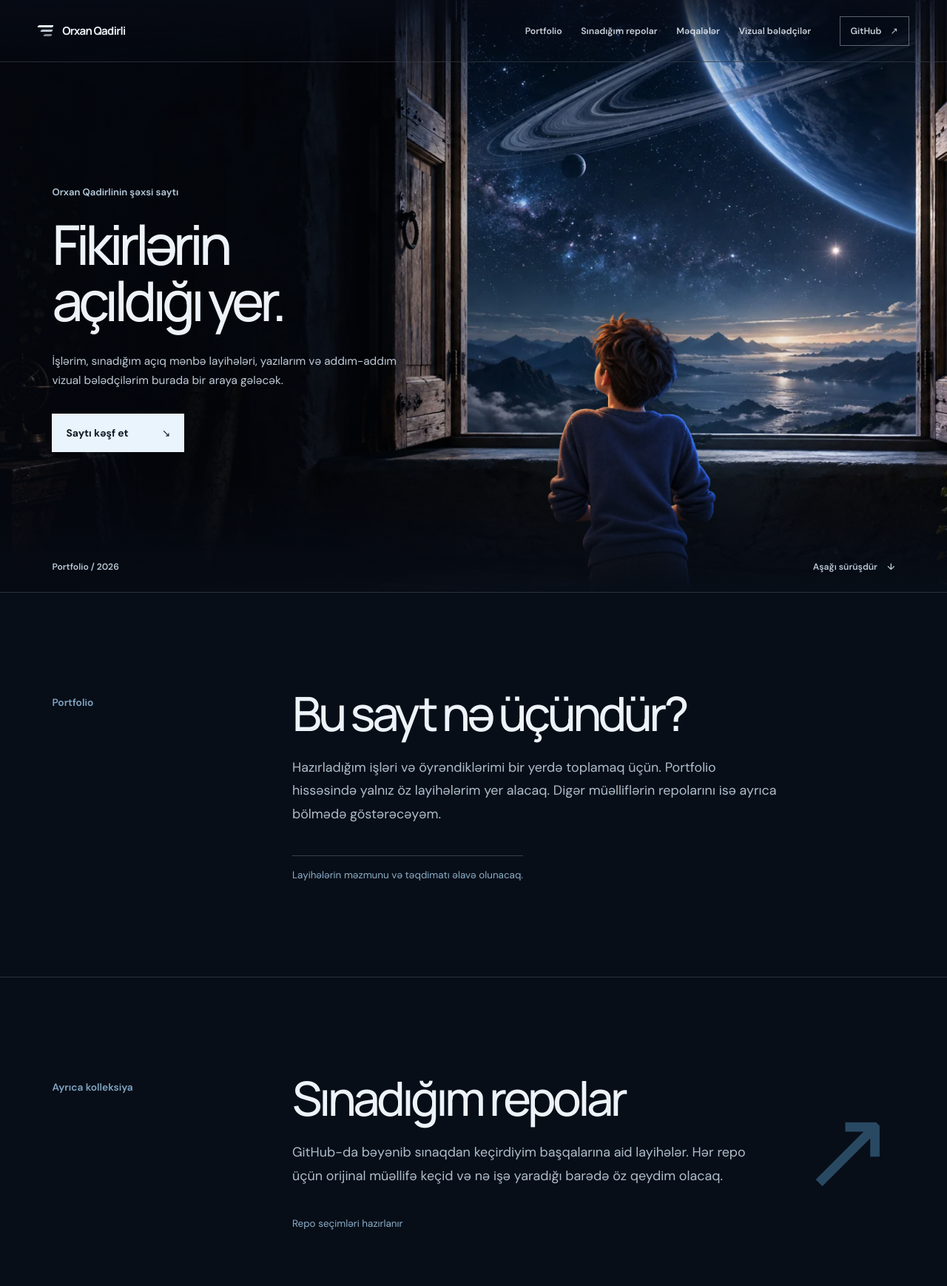
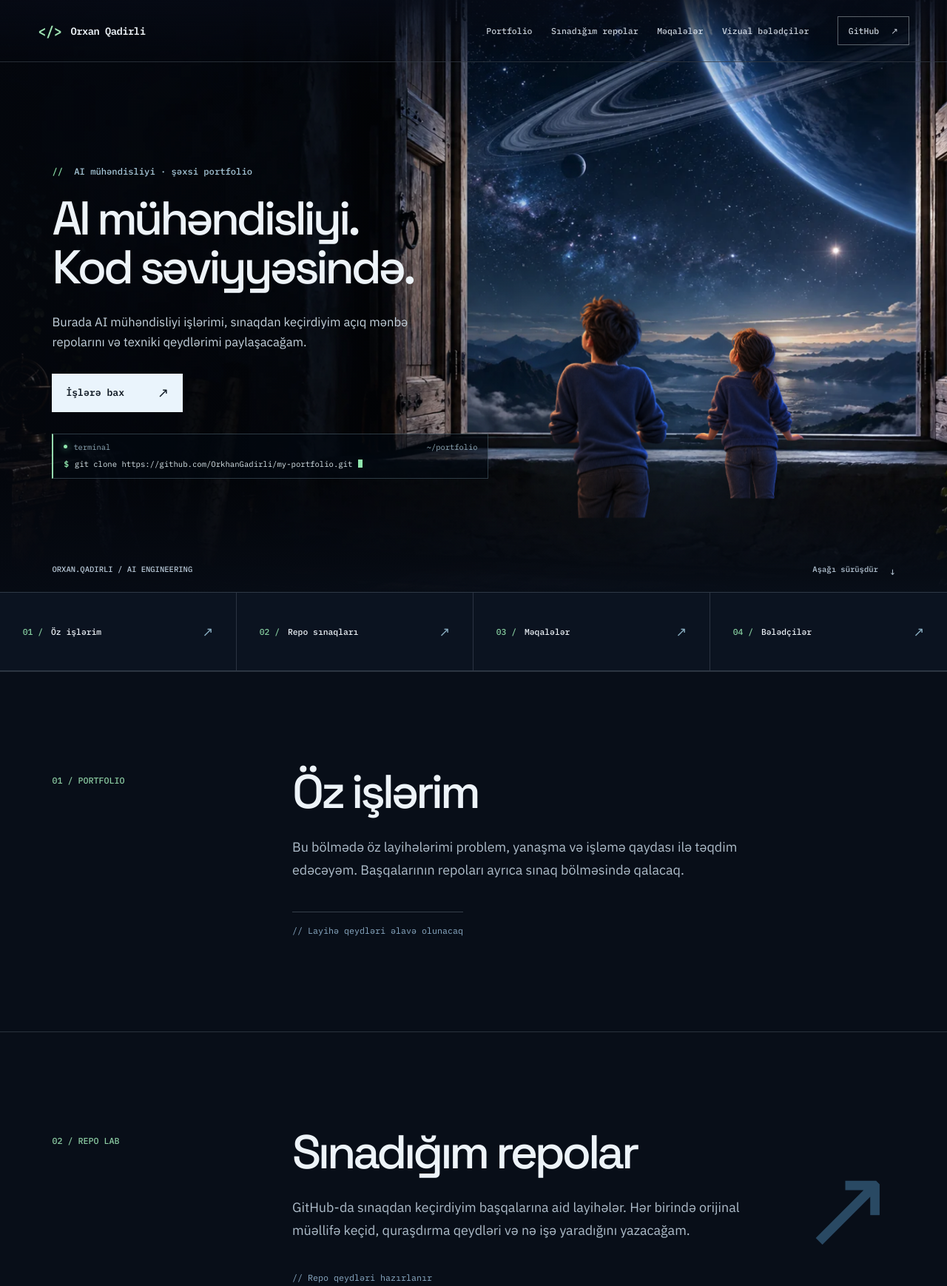
Before and after one commit to OrkhanGadirli/my-portfolio, a website built with Vite: page index.html in a window 1280 px wide. Shown: the top 1738 px of the page at 74% size. Built offline with nearby package versions, Linux system fonts and the light colour scheme; some packages are replaced by stand-ins of ours; no server answers.

Commit message:
Add companion character and engineering hero

```diff
--- a/index.html
+++ b/index.html
@@ -4,7 +4,7 @@
     <meta charset="UTF-8" />
     <meta name="viewport" content="width=device-width, initial-scale=1.0" />
     <meta name="theme-color" content="#080e18" />
-    <meta name="description" content="Orxan Qadirlinin portfolio saytı: layihələr, sınanmış repolar, məqalələr və vizual bələdçilər." />
+    <meta name="description" content="Orxan Qadirli — AI mühəndisliyi işləri, repo sınaqları, texniki məqalələr və vizual bələdçilər." />
     <title>Orxan Qadirli — Portfolio</title>
   </head>
   <body>
--- a/src/main.js
+++ b/src/main.js
@@ -4,12 +4,13 @@ import { firebaseReady } from './firebase.js'
 const app = document.querySelector('#app')
 app.dataset.firebaseReady = String(firebaseReady)
 const boyImage = `${import.meta.env.BASE_URL}scene/boy.webp`
+const girlImage = `${import.meta.env.BASE_URL}scene/girl.webp`
 
 app.innerHTML = `
   <div class="site-shell">
     <header class="site-header">
       <a class="brand" href="#top" aria-label="Orxan Qadirli — başlanğıca qayıt">
-        <span class="brand-mark" aria-hidden="true"><span></span><span></span><span></span></span>
+        <span class="brand-mark" aria-hidden="true">&lt;/&gt;</span>
         <span>Orxan Qadirli</span>
       </a>
       <nav class="primary-nav" aria-label="Əsas menyu">
@@ -28,61 +29,76 @@ app.innerHTML = `
           <div class="scene-stars"></div>
           <div class="scene-meteor"></div>
           <div class="scene-haze"></div>
-          <div class="character">
+          <div class="character character-boy">
             <img class="character-body" src="${boyImage}" alt="" width="1024" height="1536" fetchpriority="high" />
             <img class="character-head" src="${boyImage}" alt="" width="1024" height="1536" fetchpriority="high" />
+          </div>
+          <div class="character character-girl">
+            <img class="character-body" src="${girlImage}" alt="" width="1024" height="1536" fetchpriority="high" />
+            <img class="character-head" src="${girlImage}" alt="" width="1024" height="1536" fetchpriority="high" />
           </div>
           <div class="scene-vignette"></div>
         </div>
 
         <div class="hero-content">
-          <p class="hero-kicker">Orxan Qadirlinin şəxsi saytı</p>
-          <h1 id="hero-title">Fikirlərin<br />açıldığı yer.</h1>
-          <p class="hero-description">İşlərim, sınadığım açıq mənbə layihələri, yazılarım və addım-addım vizual bələdçilərim burada bir araya gələcək.</p>
-          <a class="primary-action" href="#portfolio">Saytı kəşf et <span aria-hidden="true">↘</span></a>
+          <p class="hero-kicker"><span aria-hidden="true">//</span> AI mühəndisliyi · şəxsi portfolio</p>
+          <h1 id="hero-title">AI mühəndisliyi.<br />Kod səviyyəsində.</h1>
+          <p class="hero-description">Burada AI mühəndisliyi işlərimi, sınaqdan keçirdiyim açıq mənbə repolarını və texniki qeydlərimi paylaşacağam.</p>
+          <a class="primary-action" href="#portfolio">İşlərə bax <span class="action-arrow" aria-hidden="true">↗</span></a>
+          <div class="terminal" aria-label="Portfolionun GitHub repozitoriyasını klonlama əmri">
+            <div class="terminal-title"><span class="terminal-led" aria-hidden="true"></span> terminal <span>~/portfolio</span></div>
+            <div class="terminal-command"><span class="terminal-prompt" aria-hidden="true">$</span><code>git clone https://github.com/OrkhanGadirli/my-portfolio.git</code><span class="terminal-caret" aria-hidden="true"></span></div>
+          </div>
         </div>
 
         <div class="hero-bottom">
-          <span>Portfolio / 2026</span>
-          <a href="#portfolio">Aşağı sürüşdür <span aria-hidden="true">↓</span></a>
+          <span>ORXAN.QADIRLI / AI ENGINEERING</span>
+          <a href="#portfolio">Aşağı sürüşdür <span class="scroll-arrow" aria-hidden="true">↓</span></a>
         </div>
       </section>
 
+      <nav class="route-strip" aria-label="Bölmələrə sürətli keçid">
+        <a href="#portfolio"><span>01 /</span> Öz işlərim <b aria-hidden="true">↗</b></a>
+        <a href="#repolar"><span>02 /</span> Repo sınaqları <b aria-hidden="true">↗</b></a>
+        <a href="#meqaleler"><span>03 /</span> Məqalələr <b aria-hidden="true">↗</b></a>
+        <a href="#beledciler"><span>04 /</span> Bələdçilər <b aria-hidden="true">↗</b></a>
+      </nav>
+
       <section class="intro-section content-section" id="portfolio" aria-labelledby="portfolio-title">
-        <div class="section-index">Portfolio</div>
+        <div class="section-index">01 / PORTFOLIO</div>
         <div class="section-main">
-          <h2 id="portfolio-title">Bu sayt nə üçündür?</h2>
-          <p>Hazırladığım işləri və öyrəndiklərimi bir yerdə toplamaq üçün. Portfolio hissəsində yalnız öz layihələrim yer alacaq. Digər müəlliflərin repolarını isə ayrıca bölmədə göstərəcəyəm.</p>
-          <div class="section-note">Layihələrin məzmunu və təqdimatı əlavə olunacaq.</div>
+          <h2 id="portfolio-title">Öz işlərim</h2>
+          <p>Bu bölmədə öz layihələrimi problem, yanaşma və işləmə qaydası ilə təqdim edəcəyəm. Başqalarının repoları ayrıca sınaq bölməsində qalacaq.</p>
+          <div class="section-note">// Layihə qeydləri əlavə olunacaq</div>
         </div>
       </section>
 
       <section class="content-section feature-section" id="repolar" aria-labelledby="repos-title">
-        <div class="section-index">Ayrıca kolleksiya</div>
+        <div class="section-index">02 / REPO LAB</div>
         <div class="section-main">
           <h2 id="repos-title">Sınadığım repolar</h2>
-          <p>GitHub-da bəyənib sınaqdan keçirdiyim başqalarına aid layihələr. Hər repo üçün orijinal müəllifə keçid və nə işə yaradığı barədə öz qeydim olacaq.</p>
-          <span class="text-link">Repo seçimləri hazırlanır</span>
+          <p>GitHub-da sınaqdan keçirdiyim başqalarına aid layihələr. Hər birində orijinal müəllifə keçid, quraşdırma qeydləri və nə işə yaradığını yazacağam.</p>
+          <span class="text-link">// Repo qeydləri hazırlanır</span>
         </div>
         <span class="feature-glyph" aria-hidden="true">↗</span>
       </section>
 
       <section class="content-section feature-section" id="meqaleler" aria-labelledby="articles-title">
-        <div class="section-index">Yazılar</div>
+        <div class="section-index">03 / WRITING</div>
         <div class="section-main">
           <h2 id="articles-title">Məqalələr</h2>
-          <p>Şəkilli üz qabığından açılan, rahat oxunan tam məqalələr üçün yer. İlk yazıları paylaşanda burada görünəcəklər.</p>
-          <span class="text-link">Məqalələr hazırlanır</span>
+          <p>AI, kod və infrastruktur mövzularında texniki məqalələr. Hər yazının ayrıca səhifəsi, şəkilli üz qabığı və oxunaqlı kod nümunələri olacaq.</p>
+          <span class="text-link">// İlk məqalə hazırlanır</span>
         </div>
         <span class="feature-glyph" aria-hidden="true">✳</span>
       </section>
 
       <section class="content-section feature-section" id="beledciler" aria-labelledby="guides-title">
-        <div class="section-index">Addım-addım</div>
+        <div class="section-index">04 / GUIDES</div>
         <div class="section-main">
           <h2 id="guides-title">Vizual bələdçilər</h2>
-          <p>“Lokal server necə qurulur?” kimi suallara animasiyalı, aydın cavablar. Bələdçini açanda prosesi mərhələ-mərhələ görmək mümkün olacaq.</p>
-          <span class="text-link">Bələdçilər hazırlanır</span>
+          <p>“Lokal server necə qurulur?” kimi suallara vizual cavablar. Əmrləri, mərhələləri və nəticəni animasiya ilə göstərəcəyəm.</p>
+          <span class="text-link">// Bələdçilər hazırlanır</span>
         </div>
         <span class="feature-glyph" aria-hidden="true">⌘</span>
       </section>
--- a/src/style.css
+++ b/src/style.css
@@ -1,19 +1,16 @@
-@import url('https://fonts.googleapis.com/css2?family=DM+Sans:wght@400;500;600;700&family=Manrope:wght@400;500;600;700&display=swap');
+@import url('https://fonts.googleapis.com/css2?family=IBM+Plex+Mono:wght@400;500;600&family=IBM+Plex+Sans:wght@400;500;600;700&family=Space+Grotesk:wght@400;500;600;700&display=swap');
 
-:root { font-family: 'DM Sans', sans-serif; color: #edf3f8; background: #080e18; font-synthesis: none; scroll-behavior: smooth; }
+:root { font-family: 'IBM Plex Sans', sans-serif; color: #edf3f8; background: #080e18; font-synthesis: none; scroll-behavior: smooth; }
 * { box-sizing: border-box; }
 body { min-width: 320px; margin: 0; }
 a { color: inherit; text-decoration: none; }
 a:focus-visible { outline: 2px solid #a7d5fb; outline-offset: 5px; }
 .site-shell { overflow: clip; }
 .site-header { position: absolute; z-index: 10; top: 0; left: 0; right: 0; min-height: 84px; padding-inline: clamp(24px, 4vw, 72px); display: flex; align-items: center; gap: clamp(20px, 3vw, 60px); border-bottom: 1px solid rgba(236, 246, 255, .15); background: linear-gradient(180deg, rgba(7, 11, 22, .74), rgba(7, 11, 22, .1)); }
-.brand { display: inline-flex; align-items: center; gap: 12px; white-space: nowrap; font-family: Manrope, sans-serif; font-size: .94rem; font-weight: 700; letter-spacing: -.045em; }
-.brand-mark { display: grid; width: 21px; height: 21px; align-content: center; gap: 3px; }
-.brand-mark span { display: block; height: 3px; border-radius: 9px; background: #e7f5ff; transform: skewX(-28deg); }
-.brand-mark span:nth-child(2) { width: 75%; margin-left: 4px; opacity: .8; }
-.brand-mark span:nth-child(3) { width: 50%; margin-left: 8px; opacity: .55; }
+.brand { display: inline-flex; align-items: center; gap: 12px; white-space: nowrap; font-family: 'IBM Plex Mono', monospace; font-size: .86rem; font-weight: 600; letter-spacing: -.035em; }
+.brand-mark { color: #9ee2b2; font-family: 'IBM Plex Mono', monospace; font-size: 1.17rem; font-weight: 600; }
 .primary-nav { display: flex; align-items: center; gap: clamp(16px, 2vw, 34px); margin-left: auto; }
-.primary-nav a, .header-link { font-size: .77rem; font-weight: 600; white-space: nowrap; color: rgba(239, 246, 255, .83); }
+.primary-nav a, .header-link { font-family: 'IBM Plex Mono', monospace; font-size: .72rem; font-weight: 500; white-space: nowrap; color: rgba(239, 246, 255, .83); }
 .primary-nav a:hover, .header-link:hover { color: white; }
 .header-link { padding: 11px 14px; border: 1px solid rgba(237, 243, 248, .38); }
 .header-link span { margin-left: 9px; }
@@ -25,26 +22,49 @@ a:focus-visible { outline: 2px solid #a7d5fb; outline-offset: 5px; }
 .scene-stars { left: 47%; right: 5%; bottom: 32%; background-image: radial-gradient(circle at 15% 27%, #fff 0 1px, transparent 2px), radial-gradient(circle at 66% 50%, #d5ebff 0 1px, transparent 2px), radial-gradient(circle at 34% 68%, #fff 0 1px, transparent 2px), radial-gradient(circle at 81% 16%, #e5f6ff 0 1px, transparent 2px); background-size: 310px 210px; opacity: .18; animation: stars-breathe 7s ease-in-out infinite alternate; }
 .scene-haze { pointer-events: none; background: radial-gradient(ellipse 24% 34% at 70% 68%, rgba(66, 134, 201, .23), transparent 75%); animation: haze-breathe 9s ease-in-out infinite alternate; }
 .scene-meteor { position: absolute; top: 31%; left: 72%; width: 116px; height: 1px; opacity: 0; background: linear-gradient(90deg, transparent, #eaf6ff 90%, #fff); box-shadow: 0 0 12px #b5dfff; transform: rotate(-22deg) translateX(-160px); animation: meteor 13s linear 4s infinite; }
-.character { position: absolute; width: clamp(220px, 24vw, 340px); aspect-ratio: 2 / 3; left: 66.4%; bottom: -6%; translate: 0 calc(var(--scroll-progress) * -28px); filter: drop-shadow(0 16px 36px rgba(0, 0, 0, .46)); animation: character-breathe 5.4s ease-in-out infinite; }
+.character { position: absolute; aspect-ratio: 2 / 3; translate: 0 calc(var(--scroll-progress) * -28px); filter: drop-shadow(0 16px 36px rgba(0, 0, 0, .46)); animation: character-breathe 5.4s ease-in-out infinite; }
+.character-boy { z-index: 2; width: clamp(170px, 17vw, 248px); left: 64%; bottom: calc(40% - 220px); }
+.character-girl { z-index: 3; width: clamp(140px, 13.2vw, 188px); left: 79%; bottom: calc(29% - 107px); animation-delay: -2.7s; }
 .character img { position: absolute; inset: 0; display: block; width: 100%; height: 100%; object-fit: contain; }
 .character-body { clip-path: inset(31% 0 0 0); }
 .character-head { clip-path: inset(0 0 65% 0); transform-origin: 50% 33%; animation: character-look 8.6s ease-in-out infinite; }
+.character-girl .character-body { clip-path: none; }
+.character-girl .character-head { display: none; }
 .scene-vignette { pointer-events: none; background: linear-gradient(90deg, rgba(5, 9, 17, .71) 0%, rgba(5, 9, 17, .45) 30%, transparent 65%), linear-gradient(0deg, #080e18 0%, transparent 20%, transparent 82%, rgba(6, 9, 17, .35) 100%); }
-.hero-content { position: relative; z-index: 2; width: min(48%, 610px); margin-top: 62px; margin-left: clamp(28px, 5.5vw, 96px); }
-.hero-kicker { margin: 0 0 24px; color: #b5cbdc; font-size: .82rem; font-weight: 600; }
-.hero h1 { margin: 0; font-family: Manrope, sans-serif; font-size: clamp(3.2rem, 5.8vw, 6.25rem); line-height: 1.03; letter-spacing: -.075em; font-weight: 500; text-wrap: balance; }
-.hero-description { max-width: 490px; margin: 30px 0 32px; color: #c0cbd8; font-size: clamp(.96rem, 1.2vw, 1.13rem); line-height: 1.72; }
-.primary-action { display: inline-flex; min-height: 52px; align-items: center; justify-content: space-between; gap: 45px; padding: 0 19px; background: #eaf4fc; color: #111b26; font-size: .87rem; font-weight: 700; transition: background 180ms ease, transform 180ms ease; }
+.hero-content { position: relative; z-index: 2; width: min(49%, 650px); margin-top: 70px; margin-left: clamp(28px, 5.5vw, 96px); }
+.hero-kicker { margin: 0 0 23px; color: #a8c9da; font-family: 'IBM Plex Mono', monospace; font-size: .76rem; font-weight: 500; }
+.hero-kicker span { color: #8fe6ad; padding-right: 8px; }
+.hero h1 { margin: 0; font-family: 'Space Grotesk', sans-serif; font-size: clamp(3.1rem, 5vw, 5.65rem); line-height: 1.04; letter-spacing: -.065em; font-weight: 500; text-wrap: balance; }
+.hero-description { max-width: 510px; margin: 27px 0 28px; color: #c4d2dc; font-size: clamp(.98rem, 1.3vw, 1.13rem); line-height: 1.65; }
+.primary-action { display: inline-flex; min-height: 52px; align-items: center; justify-content: space-between; gap: 45px; padding: 0 19px; background: #eaf4fc; color: #111b26; font-family: 'IBM Plex Mono', monospace; font-size: .82rem; font-weight: 600; transition: background 180ms ease, transform 180ms ease; }
 .primary-action:hover { background: white; transform: translateY(-2px); }
-.hero-bottom { position: absolute; z-index: 2; left: clamp(28px, 5.5vw, 96px); right: clamp(28px, 5.5vw, 96px); bottom: 26px; display: flex; justify-content: space-between; color: #b7c7d6; font-size: .76rem; font-weight: 600; }
+.action-arrow { display: inline-block; font-size: 1.12rem; animation: arrow-nudge 3.5s ease-in-out infinite; }
+.terminal { width: min(100%, 590px); margin-top: 29px; padding: 10px 14px 12px; border: 1px solid rgba(181, 221, 239, .24); border-left: 2px solid #94d9ad; background: rgba(2, 10, 18, .58); font-family: 'IBM Plex Mono', monospace; }
+.terminal-title { display: flex; align-items: center; gap: 8px; margin-bottom: 9px; color: #94aebb; font-size: .65rem; }
+.terminal-title > span:last-child { margin-left: auto; }
+.terminal-led { width: 5px; height: 5px; border-radius: 50%; background: #8fe6ad; box-shadow: 0 0 10px #70d49b; }
+.terminal-command { display: flex; align-items: center; gap: 8px; overflow-x: auto; white-space: nowrap; scrollbar-width: none; color: #dce8ec; font-size: clamp(.59rem, .83vw, .72rem); }
+.terminal-command::-webkit-scrollbar { display: none; }
+.terminal-command code { font: inherit; }
+.terminal-prompt { color: #8fe6ad; font-weight: 600; }
+.terminal-caret { display: inline-block; flex: 0 0 6px; height: 1em; background: #8fe6ad; animation: caret-blink 1.1s steps(1) infinite; }
+.hero-bottom { position: absolute; z-index: 2; left: clamp(28px, 5.5vw, 96px); right: clamp(28px, 5.5vw, 96px); bottom: 24px; display: flex; justify-content: space-between; color: #b7c7d6; font-family: 'IBM Plex Mono', monospace; font-size: .66rem; font-weight: 500; }
 .hero-bottom a:hover { color: white; }
-.hero-bottom a span { margin-left: 10px; }
+.hero-bottom a span { display: inline-block; margin-left: 10px; animation: scroll-nudge 2.5s ease-in-out infinite; }
+
+.route-strip { display: grid; grid-template-columns: repeat(4, minmax(0, 1fr)); border-top: 1px solid rgba(209, 225, 241, .18); border-bottom: 1px solid rgba(209, 225, 241, .18); background: #0b1320; }
+.route-strip a { display: flex; min-height: 105px; align-items: center; gap: 11px; padding: 20px clamp(18px, 2.4vw, 38px); border-right: 1px solid rgba(209, 225, 241, .16); font-family: 'IBM Plex Mono', monospace; font-size: clamp(.71rem, .86vw, .84rem); font-weight: 500; transition: background 180ms ease; }
+.route-strip a:last-child { border-right: 0; }
+.route-strip a:hover { background: #122236; }
+.route-strip a span { color: #87cfa0; }
+.route-strip a b { margin-left: auto; color: #86aabd; font-size: 1.1rem; font-weight: 400; transition: transform 180ms ease; }
+.route-strip a:hover b { transform: translate(3px, -3px); }
 
 .content-section { display: grid; grid-template-columns: minmax(140px, 24%) minmax(0, 700px) 1fr; gap: clamp(24px, 4vw, 72px); padding: clamp(82px, 10vw, 150px) clamp(28px, 5.5vw, 96px); border-top: 1px solid rgba(209, 225, 241, .17); background: #080e18; }
-.section-index { padding-top: 11px; color: #7fa5c2; font-size: .86rem; font-weight: 600; }
-.section-main h2 { margin: 0 0 24px; font-family: Manrope, sans-serif; font-size: clamp(2.4rem, 5vw, 5.2rem); line-height: 1.08; letter-spacing: -.065em; font-weight: 500; }
+.section-index { padding-top: 11px; color: #8ccca3; font-family: 'IBM Plex Mono', monospace; font-size: .73rem; font-weight: 500; }
+.section-main h2 { margin: 0 0 24px; font-family: 'Space Grotesk', sans-serif; font-size: clamp(2.4rem, 5vw, 5.2rem); line-height: 1.08; letter-spacing: -.065em; font-weight: 500; }
 .section-main p { max-width: 660px; margin: 0; color: #aebdca; font-size: clamp(1rem, 1.4vw, 1.16rem); line-height: 1.75; }
-.section-note, .text-link { display: inline-block; margin-top: 40px; color: #8daec8; font-size: .84rem; }
+.section-note, .text-link { display: inline-block; margin-top: 40px; color: #8daec8; font-family: 'IBM Plex Mono', monospace; font-size: .73rem; }
 .section-note { padding-top: 17px; border-top: 1px solid rgba(209, 225, 241, .23); }
 .feature-section { position: relative; min-height: 360px; }
 .feature-section:nth-of-type(even) { background: #0c1522; }
@@ -57,8 +77,11 @@ a:focus-visible { outline: 2px solid #a7d5fb; outline-offset: 5px; }
 @keyframes meteor { 0%, 72%, 100% { opacity: 0; transform: rotate(-22deg) translateX(-180px); } 74% { opacity: 0; } 76% { opacity: 1; } 82% { opacity: 0; transform: rotate(-22deg) translateX(250px); } }
 @keyframes character-breathe { 0%, 100% { transform: translate3d(calc(-50% + var(--pointer-x) * .13), calc(var(--pointer-y) * .1), 0) rotate(-.35deg) scaleY(1); } 48% { transform: translate3d(calc(-50% + var(--pointer-x) * .13), calc(-3px + var(--pointer-y) * .1), 0) rotate(.35deg) scaleY(1.008); } }
 @keyframes character-look { 0%, 22%, 100% { transform: rotate(0deg) translateY(0); } 42%, 62% { transform: rotate(2.5deg) translateY(-1px); } 80% { transform: rotate(-.7deg) translateY(1px); } }
+@keyframes arrow-nudge { 0%, 78%, 100% { transform: translate(0, 0); } 86% { transform: translate(4px, -4px); } }
+@keyframes scroll-nudge { 0%, 100% { transform: translateY(0); } 50% { transform: translateY(5px); } }
+@keyframes caret-blink { 0%, 49% { opacity: 1; } 50%, 100% { opacity: 0; } }
 
-@media (max-width: 980px) { .site-header { min-height: 76px; } .primary-nav { gap: 15px; } .primary-nav a { font-size: .69rem; } .hero-content { width: min(51%, 520px); } .character { left: 70%; bottom: 0; } }
+@media (max-width: 980px) { .site-header { min-height: 76px; } .primary-nav { gap: 15px; } .primary-nav a { font-size: .68rem; } .hero-content { width: min(51%, 520px); } }
 @media (max-width: 740px) {
   .site-header { align-items: flex-start; flex-wrap: wrap; gap: 0; padding-block: 17px 12px; }
   .brand { width: calc(100% - 80px); min-height: 35px; }
@@ -71,26 +94,45 @@ a:focus-visible { outline: 2px solid #a7d5fb; outline-offset: 5px; }
   .scene-stars { left: 28%; bottom: 58%; }
   .scene-haze { background: radial-gradient(ellipse 45% 30% at 64% 42%, rgba(66, 134, 201, .22), transparent 75%); }
   .scene-meteor { top: 24%; left: 63%; }
-  .character { width: clamp(175px, 39vw, 260px); left: 63%; bottom: 39%; }
-  .hero-content { width: auto; max-width: 580px; margin: 0 26px 110px; }
+  .character-boy { width: 165px; left: 52%; bottom: 50%; }
+  .character-girl { width: 132px; left: 77%; bottom: 52%; }
+  .hero-content { width: calc(100% - 52px); min-width: 0; max-width: 580px; margin: 0 26px 110px; }
   .hero-kicker { margin-bottom: 13px; }
   .hero h1 { font-size: clamp(3.2rem, 11vw, 5.6rem); }
   .hero-description { max-width: 490px; margin: 21px 0 25px; font-size: .99rem; }
   .hero-bottom { left: 26px; right: 26px; bottom: 21px; }
+  .route-strip { grid-template-columns: repeat(2, minmax(0, 1fr)); }
+  .route-strip a { min-height: 78px; padding-inline: 24px; border-bottom: 1px solid rgba(209, 225, 241, .16); }
+  .route-strip a:nth-child(2) { border-right: 0; }
+  .route-strip a:nth-last-child(-n+2) { border-bottom: 0; }
   .content-section { grid-template-columns: 1fr; gap: 19px; min-height: 0; padding: 78px 26px; }
   .section-index { padding: 0; }
   .feature-glyph { display: none; }
   .section-main h2 { font-size: clamp(2.5rem, 9vw, 4rem); }
 }
-@media (min-width: 431px) and (max-width: 740px) {
+@media (min-width: 501px) and (max-width: 740px) {
   .hero { align-items: center; }
   .scene-plate { background-position: 64% center; background-size: cover; }
   .scene-vignette { background: linear-gradient(90deg, rgba(5, 9, 17, .82), rgba(5, 9, 17, .34) 46%, transparent 75%), linear-gradient(0deg, #080e18, transparent 22%); }
   .hero-content { width: 45%; max-width: none; margin: 76px 0 0 26px; }
-  .hero h1 { font-size: clamp(2.5rem, 6vw, 3.6rem); }
-  .hero-description { font-size: .88rem; line-height: 1.65; }
+  .hero h1 { font-size: clamp(1.85rem, 5.4vw, 2.65rem); }
+  .hero-description { font-size: .86rem; line-height: 1.6; }
   .primary-action { min-height: 47px; gap: 18px; padding-inline: 14px; font-size: .8rem; }
-  .character { left: 73%; bottom: 11%; width: clamp(185px, 32vw, 240px); }
+  .terminal { padding-inline: 10px; }
+  .terminal-command { font-size: .61rem; }
+  .character-boy { left: 67%; bottom: 14%; width: clamp(165px, 29vw, 215px); }
+  .character-girl { left: 86%; bottom: 18%; width: clamp(130px, 22vw, 170px); }
 }
-@media (max-width: 430px) { .hero { min-height: max(730px, 100svh); } .scene-plate { background-position: 61% top; background-size: auto 70%; } .character { left: 61%; bottom: 47%; width: 185px; } .hero-content { margin-bottom: 93px; } .hero h1 { font-size: 3.15rem; } .hero-description { font-size: .94rem; } }
+@media (max-width: 500px) {
+  .hero { min-height: max(1020px, 100svh); }
+  .scene-plate { background-position: 61% top; background-size: auto 580px; }
+  .character-boy { left: 48%; bottom: 50%; width: 145px; }
+  .character-girl { left: 77%; bottom: 52%; width: 115px; }
+  .hero-content { margin-bottom: 93px; }
+  .hero h1 { font-size: clamp(2rem, 9.5vw, 2.4rem); }
+  .hero-description { font-size: .93rem; }
+  .terminal { margin-top: 23px; }
+  .hero-bottom { font-size: .58rem; }
+  .route-strip a { gap: 6px; min-height: 72px; padding-inline: 14px; font-size: .65rem; }
+}
 @media (prefers-reduced-motion: reduce) { :root { scroll-behavior: auto; } *, *::before, *::after { animation-duration: .01ms !important; animation-iteration-count: 1 !important; transition-duration: .01ms !important; } .scene-plate { transform: none; } .character { transform: translateX(-50%); translate: none; } .scene-meteor { display: none; } }
```
Also changed, not shown: README.md, public/scene/girl.webp (added).
